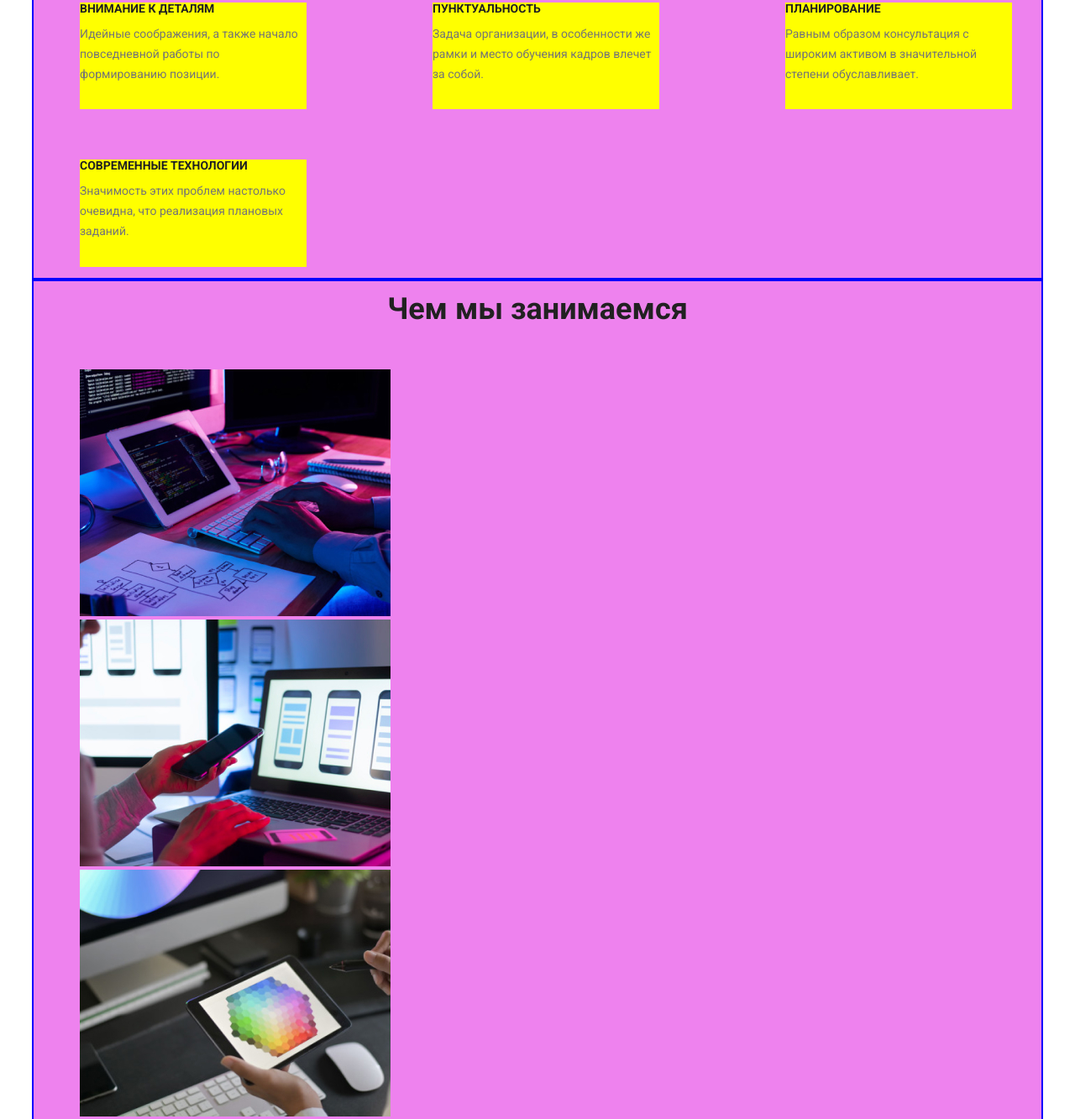
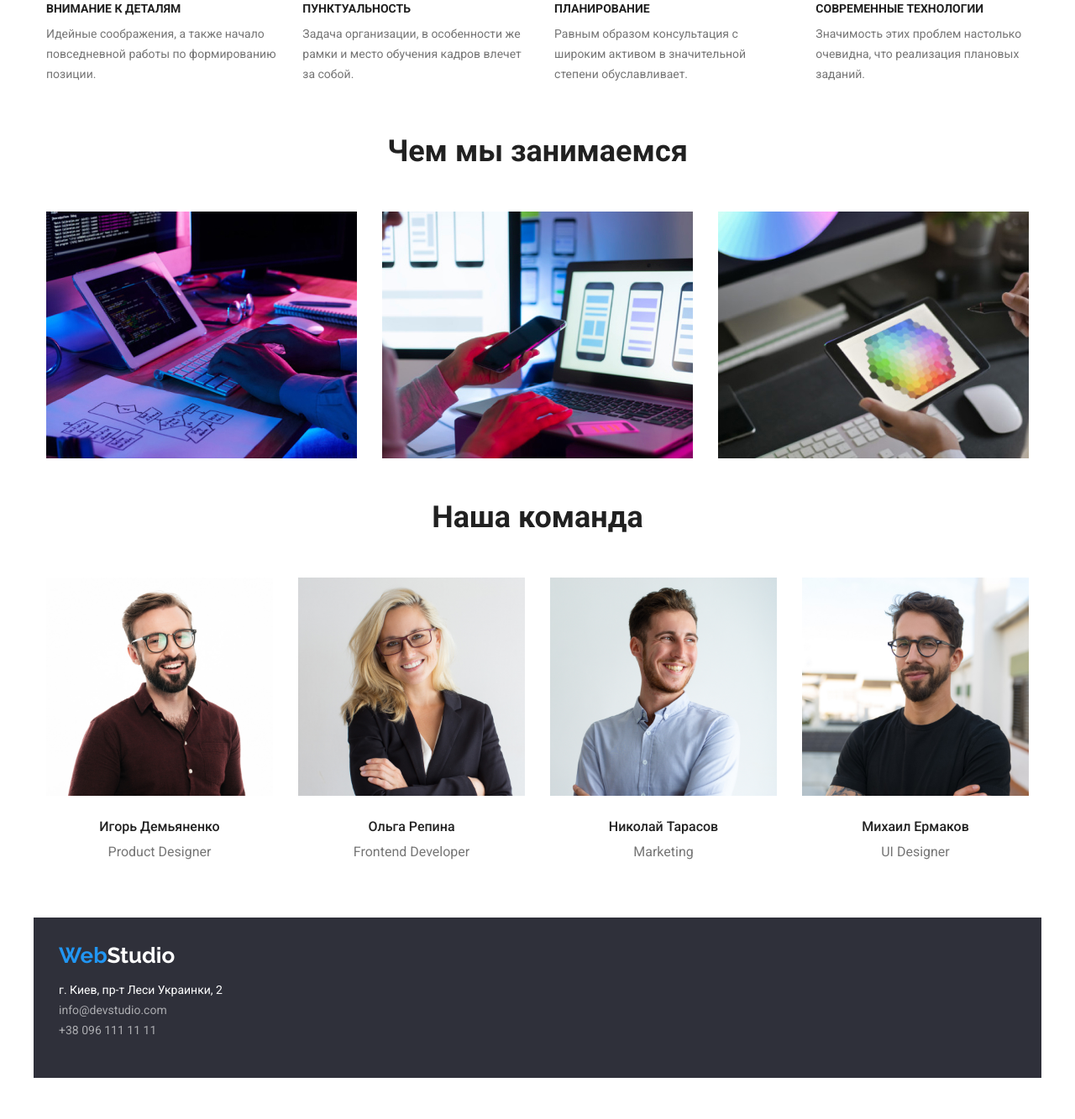
Before and after one commit to Tetiana1192/goit-markup-hw-03, a plain HTML site: page index.html in a window 1280 px wide. Shown: the part 294-1627 px from the top of the page at 84% size. After the commit the page ends 1586 px from the top, so only its background shows below. Drawn offline with Linux system fonts and the light colour scheme.

Commit message:
ДЗ_3_виконана

```diff
--- a/css/styles.css
+++ b/css/styles.css
@@ -28,13 +28,10 @@ body {
 /*фон 3 #F5F4FA*/
 /*фон 4 #2F303A*/
 .container {
-  outline: 2px solid blue;
   width: 1200px;
   padding: 15px;
   padding: 15px;
   margin: 0 auto;
-  background-color: violet;
-
 }
 
 .link {
@@ -45,9 +42,6 @@ body {
   line-height: 1.19;
   text-decoration: none;
   font-style: normal;
-  margin-left: 107px;
-
-
 }
 
 .accent {
@@ -58,8 +52,6 @@ li {
   list-style: none;
   margin: 0;
   padding: 0;
-
-
 }
 /*site nav*/
 
@@ -72,10 +64,8 @@ li {
   margin-left: 93px;
 }
 
-
 .site-nav .item {
   margin-right: 50px;
-
 }
 
 .site-nav .item:not (:last-child) {
@@ -90,7 +80,6 @@ margin-right: 0px;
   display: block;
   padding-top: 32px;
   padding-bottom: 32px;
-
 }
 .site-nav .forces:hover,
 .site-nav .forces:focus {
@@ -105,12 +94,10 @@ margin-right: 0px;
   padding: 0;
   display: flex;
   margin-left: auto;
-  margin-right: 107px;
 }
 
 .contacts-list .item + .item {
   margin-left: 50px;
-
 }
 
 .contacts-list .forces {
@@ -154,6 +141,13 @@ margin-left: 50px;
   text-align: center;
   border: 1px solid var(--text-white-transparent);
 }
+.buttons {
+  display: flex;
+  justify-content: center;
+}
+.buttons: not(: last-child) {
+  margin-right: 8px;
+}
 
 .button.primary {
   color: var(--main-title-color);
@@ -176,17 +170,37 @@ margin-left: 50px;
   font-family: Roboto;
   padding: 6px 22px;
 }
-.feature-list {
-
+.image {
+  flex-direction: row;
+  padding: 24px;
+}
+.card-set {
+  margin: 0;
+  padding: 0;
   display: flex;
   flex-wrap: wrap;
-  margin: -30px -75px;
+  margin-left: -30px;
+  margin-top: -30px;
+}
+
+.card-set > .item {
+  flex-basis: calc(100 % / 3-30px);
+  margin-left: 30px;
+  margin-top: 30px;
+}
+
+.feature-list {
+  display: flex;
+  flex-wrap: nowrap;
+  margin: 0;
+  padding: 0;
+  margin-top: -94px;
+  margin-left: -30px;
 }
 .feature-list .item {
-  width: 270px;
-  margin: 30px 75px;
-  background-color: yellow;
-
+  margin-top: 94px;
+  margin-left: 30px;
+  flex-basis: calc(100 % / 4);
 }
 
 .feature-list .title {
@@ -202,14 +216,13 @@ margin-left: 50px;
   font-weight: 400;
   font-size: 14px;
   line-height: 1.71;
-
-
 }
 
 /*section*/
 .section {
-  padding-top: 0;
-  padding-bottom: 0;
+  padding-top: 0px;
+  padding-bottom: 0px;
+}
 
 .section-title {
   color: var(--main-text-color);
@@ -220,10 +233,27 @@ margin-left: 50px;
   margin-top: 0px;
   margin-bottom: 50px;
 }
+.clien-list {
+  display: flex;
+  flex-wrap: nowrap;
+  padding: 0;
+  width: 1170px;
+}
+.clien-list li {
+  flex-wrap: nowrap;
+}
+.clien-list li:not(:last-child) {
+  margin-right: 30px;
+}
 
 .command {
   margin-top: 0;
   margin-bottom: 0;
+  display: flex;
+  padding: 0px;
+}
+.command li:not(:last-child) {
+  margin-right: 30px;
 }
 .command-title {
   color: var(--main-text-color);
@@ -239,7 +269,10 @@ margin-left: 50px;
   font-size: 16px;
   line-height: 1.18;
 }
-
+.center {
+  text-align: center;
+  padding: 24px;
+}
 p {
   margin-top: 0;
   margin-bottom: 30px;
@@ -250,18 +283,23 @@ p {
   font-weight: 700;
   font-size: 18px;
   line-height: 2;
+  margin-bottom: 4px;
+  margin-top: 0px;
 }
 .menu-title .text {
   color: var(--secondary-color-of-the-text);
   font-weight: 400;
   font-size: 16px;
   line-height: 1.87;
-  margin-bottom: 4px;
 }
 
 /*footer*/
 .footer {
   background-color: #2f303a;
+  width: 1200px;
+  padding: 15px;
+  padding: 15px;
+  margin: 0 auto;
 }
 .address {
   color: var(--main-title-color);
@@ -278,7 +316,9 @@ p {
   text-decoration: none;
   font-style: normal;
 }
-
+.address-list {
+  padding-left: 0;
+}
 .address-list .forces:focus {
   color: var(--text-white-transparent);
   font-weight: 400;
@@ -290,3 +330,8 @@ p {
 .studio {
   color: var(--main-title-color);
 }
+
+.mail {
+  flex-direction: column;
+  justify-content: flex-start;
+}
--- a/index.html
+++ b/index.html
@@ -67,7 +67,7 @@
                 <section class="section">
                     <div class="container">
                 <h3 class="section-title">Чем мы занимаемся</h3>
-                <ul>
+                <ul class="clien-list">
                     <li><img src="./images/img.jpg" alt="планшет і клавіатура по якій працюють руки " width="370" /></li>
 
                     <li><img src="./images/img1.jpg" alt="ноутбук та телефон" width="370" /></li>
@@ -83,43 +83,44 @@
                     <ul class="command">
                         <li>
                             <img src="./images.2/img2.jpg" alt="Игорь Демьяненко" width="270" />
+                            <div class="center">
                             <h3 class="command-title">Игорь Демьяненко</h3>
-                            <p class="text">Product Designer</p>
+                            <p class="text">Product Designer</p></div>
                         </li>
                         <li>
                             <img src="./images.2/img3.jpg" alt="Ольга Репина" width="270" />
+                            <div class="center">
                             <h3 class="command-title">Ольга Репина</h3>
-                            <p class="text">Frontend Developer</p>
+                            <p class="text">Frontend Developer</p></div>
                         </li>
                         <li>
-                            <img src="./images.2/img4.jpg"  alt="Николай Тарасов" width="270" />
+                            <img src="./images.2/img4.jpg" alt="Николай Тарасов" width="270" />
+                            <div class="center">
                             <h3 class="command-title">Николай Тарасов</h3>
-                            <p class="text">Marketing</p>
+                            <p class="text">Marketing</p></div>
                         </li>
-                        <li>
+
                         <li><img src="./images.2/img5.jpg" alt="Михаил Ермаков" width="270" />
+                            <div class="center">
                             <h3 class="command-title">Михаил Ермаков</h3>
-                            <p class="text">UI Designer</p>
+                            <p class="text">UI Designer</p></div>
                         </li>
                     </ul>
                     </div>
                 </section>
                 </main>
-                <div class="container">
+
             <footer class="footer">
-
+    <div class="container mail">
                 <a href="" class="link"><span class="accent">Web</span><span class="studio">Studio</span></a>
     <address class="address">
-            г. Киев, пр-т Леси Украинки, 26
-        </address>
-        <address class="address">
         <ul class="address-list">
+        <li>г. Киев, пр-т Леси Украинки, 2</li>
         <li><a href="mailto:info@devstudio.com" class="forces">info@devstudio.com</a></li>
         <li><a href="tel:+380961111111" class="forces">+38 096 111 11 11</a></li>
         </ul>
-
-        </address>
-        </div>
+    </address>
+    </div>
     </footer>
 </body>
 </html>
```
Also changed, not shown: portfolio.html (+37 -25 lines). Lines whose indentation alone changed are shown as unchanged.
